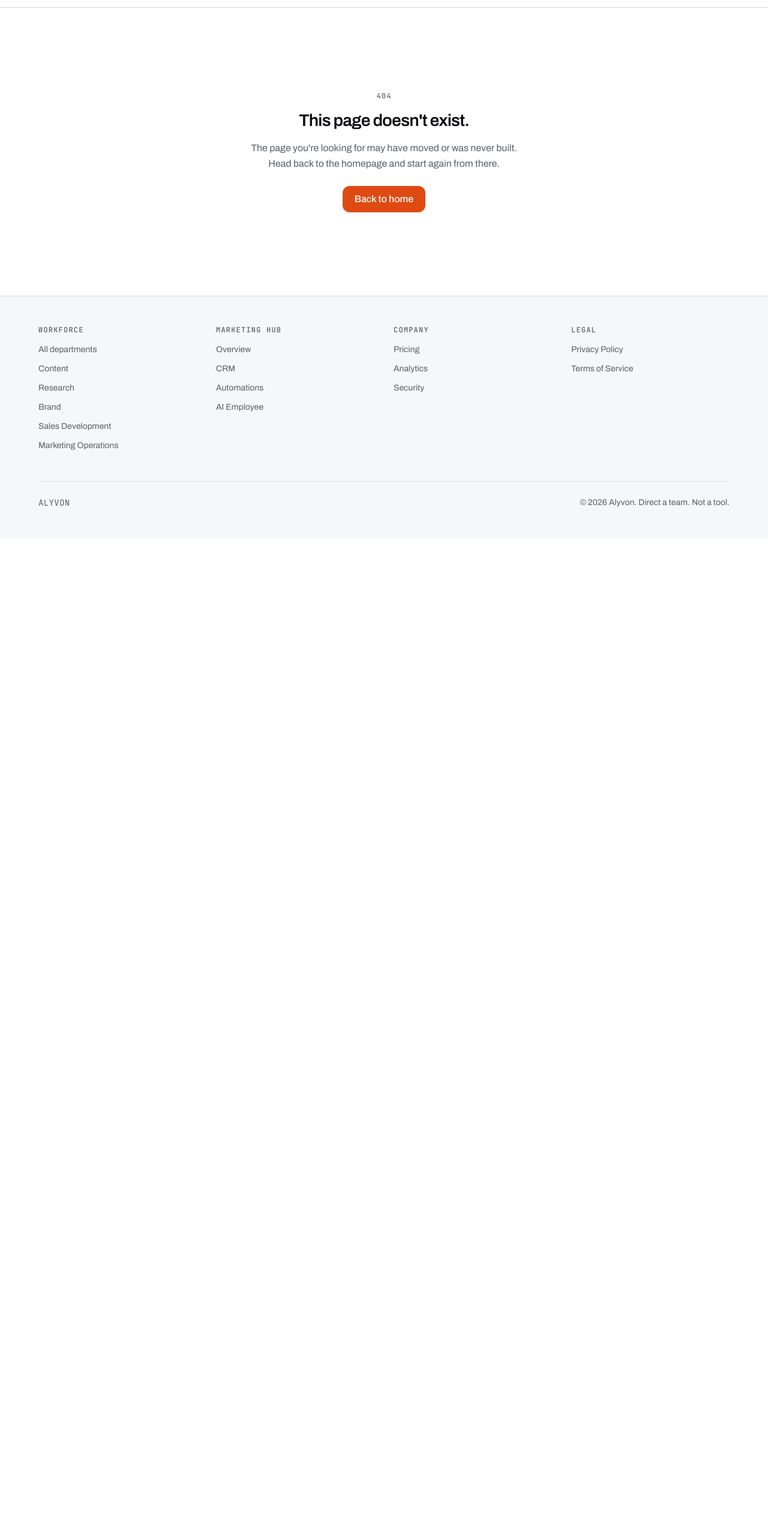
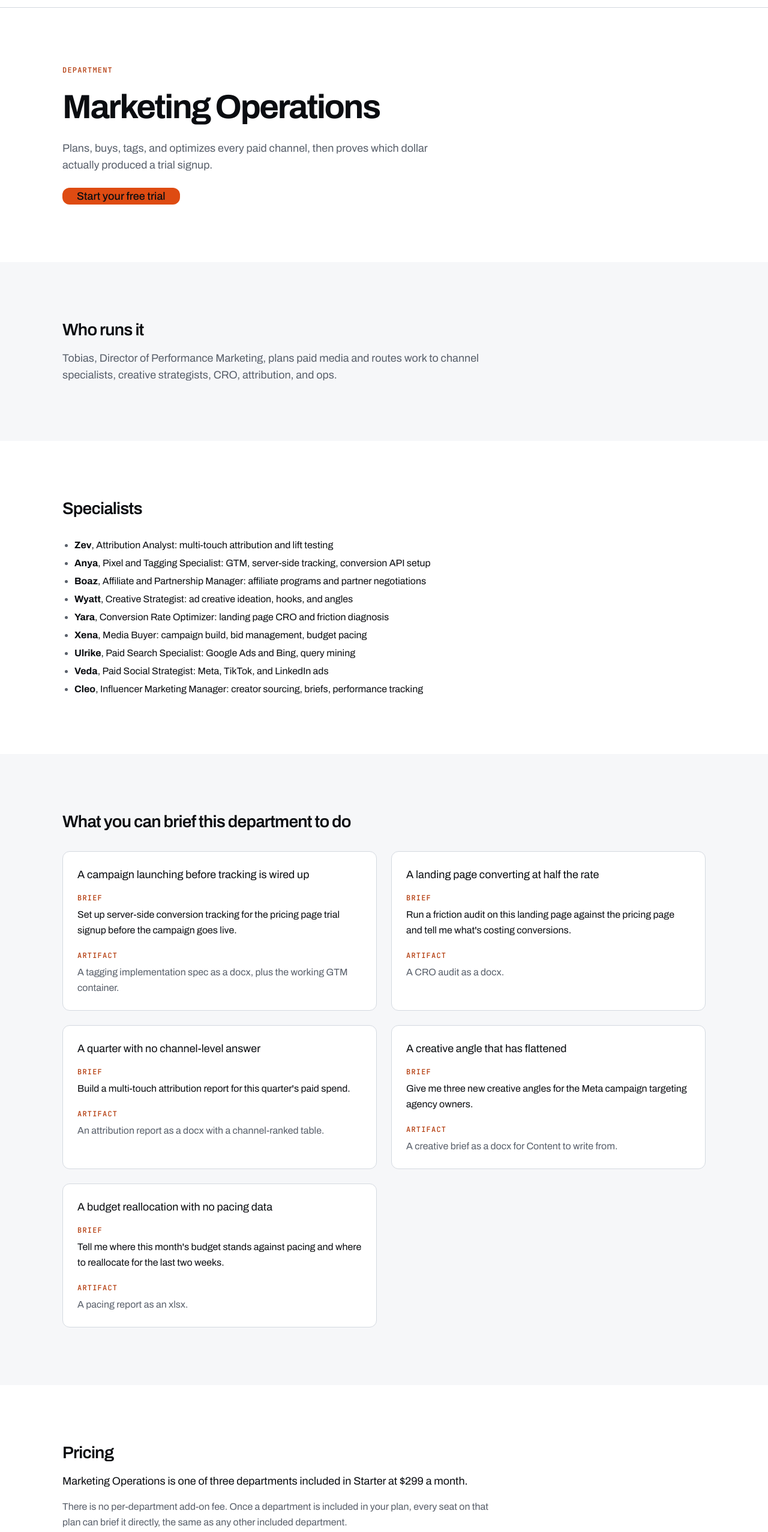
Before and after one commit to alyvonai/alyvon-marketing-site, a Next.js app: page /workforce/marketing-ops in a window 1280 px wide. Before the commit this address had no page. Shown: the part 52-2606 px from the top of the page at 60% size. Before the commit the page ends 949 px from the top, so only its background shows below. Built offline with nearby package versions, Linux system fonts and the light colour scheme.

Commit message:
feat: add Marketing Operations department page

```diff
--- /dev/null
+++ b/app/workforce/marketing-ops/page.tsx
@@ -0,0 +1,158 @@
+import Link from "next/link"
+import { buttonVariants } from "@/components/ui/button"
+import { Card, CardContent, CardDescription, CardHeader, CardTitle } from "@/components/ui/card"
+import { List } from "@/components/ui/typography"
+import { Section } from "@/components/marketing/section"
+import { Hero } from "@/components/marketing/hero"
+import { CtaBand } from "@/components/marketing/cta-band"
+import { cn } from "@/lib/utils"
+import { buildMetadata } from "@/lib/metadata"
+
+// Copy pulled verbatim from Library deliverable 8d4b0d0b-d24b-4e6b-a8f9-e55ea2b7fc34
+// (Ticket 0i, final -- "every department is on every plan" framing). Vertical-neutral
+// per docs/tickets-2-21-manifest.md: this department page does not invent an industry
+// focus beyond what the source copy states.
+
+export const metadata = buildMetadata({
+  title: "Marketing Operations - Alyvon",
+  description:
+    "Marketing Operations: Plans, buys, tags, and optimizes every paid channel, then proves which dollar actually produced a trial signup.",
+  path: "/workforce/marketing-ops",
+})
+
+const SPECIALISTS = [
+  { name: "Zev", line: "Attribution Analyst: multi-touch attribution and lift testing" },
+  { name: "Anya", line: "Pixel and Tagging Specialist: GTM, server-side tracking, conversion API setup" },
+  { name: "Boaz", line: "Affiliate and Partnership Manager: affiliate programs and partner negotiations" },
+  { name: "Wyatt", line: "Creative Strategist: ad creative ideation, hooks, and angles" },
+  { name: "Yara", line: "Conversion Rate Optimizer: landing page CRO and friction diagnosis" },
+  { name: "Xena", line: "Media Buyer: campaign build, bid management, budget pacing" },
+  { name: "Ulrike", line: "Paid Search Specialist: Google Ads and Bing, query mining" },
+  { name: "Veda", line: "Paid Social Strategist: Meta, TikTok, and LinkedIn ads" },
+  { name: "Cleo", line: "Influencer Marketing Manager: creator sourcing, briefs, performance tracking" },
+]
+
+const USE_CASES = [
+  { title: "A campaign launching before tracking is wired up", brief: "Set up server-side conversion tracking for the pricing page trial signup before the campaign goes live.", artifact: "A tagging implementation spec as a docx, plus the working GTM container." },
+  { title: "A landing page converting at half the rate", brief: "Run a friction audit on this landing page against the pricing page and tell me what's costing conversions.", artifact: "A CRO audit as a docx." },
+  { title: "A quarter with no channel-level answer", brief: "Build a multi-touch attribution report for this quarter's paid spend.", artifact: "An attribution report as a docx with a channel-ranked table." },
+  { title: "A creative angle that has flattened", brief: "Give me three new creative angles for the Meta campaign targeting agency owners.", artifact: "A creative brief as a docx for Content to write from." },
+  { title: "A budget reallocation with no pacing data", brief: "Tell me where this month's budget stands against pacing and where to reallocate for the last two weeks.", artifact: "A pacing report as an xlsx." },
+]
+
+const PAIRS_WITH = [
+  { department: "Content and Editorial", copy: "Marketing Operations names which ad or landing page is underperforming and why. Content rewrites the copy against that diagnosis." },
+  { department: "Research and Insights", copy: "Research's cohort and attribution data feeds directly into Marketing Operations' channel and budget decisions." },
+  { department: "Sales Development", copy: "Sales Development's ICP definitions and account signals inform which channels and audiences Marketing Operations targets." },
+]
+
+export default function MarketingOperationsDepartmentPage() {
+  return (
+    <>
+      <Hero
+        eyebrow="Department"
+        heading="Marketing Operations"
+        subhead="Plans, buys, tags, and optimizes every paid channel, then proves which dollar actually produced a trial signup."
+        actions={
+          <Link href="/login" className={cn(buttonVariants({ size: "lg" }))}>
+            Start your free trial
+          </Link>
+        }
+      />
+
+      <Section tone="surface">
+        <div className="flex max-w-[720px] flex-col gap-4">
+          <h2 className="text-display-m text-text-primary">Who runs it</h2>
+          <p className="text-body-l text-text-secondary">
+            Tobias, Director of Performance Marketing, plans paid media and routes work to
+            channel specialists, creative strategists, CRO, attribution, and ops.
+        </p>
+        </div>
+      </Section>
+
+      <Section tone="canvas">
+        <div className="flex flex-col gap-8">
+          <h2 className="text-display-m text-text-primary">Specialists</h2>
+          <List className="max-w-[720px]">
+            {SPECIALISTS.map((s) => (
+              <li key={s.name}>
+                <strong className="text-text-primary">{s.name}</strong>, {s.line}
+              </li>
+            ))}
+          </List>
+        </div>
+      </Section>
+
+      <Section tone="surface">
+        <div className="flex flex-col gap-8">
+          <h2 className="text-display-m text-text-primary">
+            What you can brief this department to do
+          </h2>
+          <div className="grid gap-6 lg:grid-cols-2">
+            {USE_CASES.map((uc) => (
+              <Card key={uc.title}>
+                <CardHeader>
+                  <CardTitle className="text-body-l">{uc.title}</CardTitle>
+                </CardHeader>
+                <CardContent className="flex flex-col gap-4">
+                  <div>
+                    <span className="font-mono text-label uppercase text-accent-strong">Brief</span>
+                    <p className="mt-1 text-body text-text-primary">{uc.brief}</p>
+                  </div>
+                  <div>
+                    <span className="font-mono text-label uppercase text-accent-strong">Artifact</span>
+                    <p className="mt-1 text-body text-text-secondary">{uc.artifact}</p>
+                  </div>
+                </CardContent>
+              </Card>
+            ))}
+          </div>
+        </div>
+      </Section>
+
+      <Section tone="canvas">
+        <div className="flex max-w-[720px] flex-col gap-4">
+          <h2 className="text-display-m text-text-primary">Pricing</h2>
+          <p className="text-body-l text-text-primary">
+            Marketing Operations is one of three departments included in Starter at $299 a month.
+          </p>
+          <p className="text-body text-text-secondary">
+            There is no per-department add-on fee. Once a department is included in your plan,
+            every seat on that plan can brief it directly, the same as any other included
+            department.
+        </p>
+        </div>
+      </Section>
+
+      <Section tone="surface">
+        <div className="flex flex-col gap-8">
+          <h2 className="text-display-m text-text-primary">Pairs with</h2>
+          <div className="grid gap-6 sm:grid-cols-2 lg:grid-cols-3">
+            {PAIRS_WITH.map((p) => (
+              <Card key={p.department}>
+                <CardHeader>
+                  <CardTitle className="text-body-l">{p.department}</CardTitle>
+                  <CardDescription>{p.copy}</CardDescription>
+                </CardHeader>
+              </Card>
+            ))}
+        </div>
+        <p className="max-w-[720px] text-body text-text-secondary">
+            Pairing departments costs nothing extra beyond your plan. Starter already includes
+            three departments working together at no added charge; upgrading unlocks more
+            departments for every seat, not one department at a time.
+        </p>
+        </div>
+      </Section>
+
+      <CtaBand
+        heading="Brief Marketing Operations this week."
+        actions={
+          <Link href="/login" className={cn(buttonVariants({ size: "lg" }))}>
+            Start your free trial
+          </Link>
+        }
+      />
+    </>
+  )
+}
```
